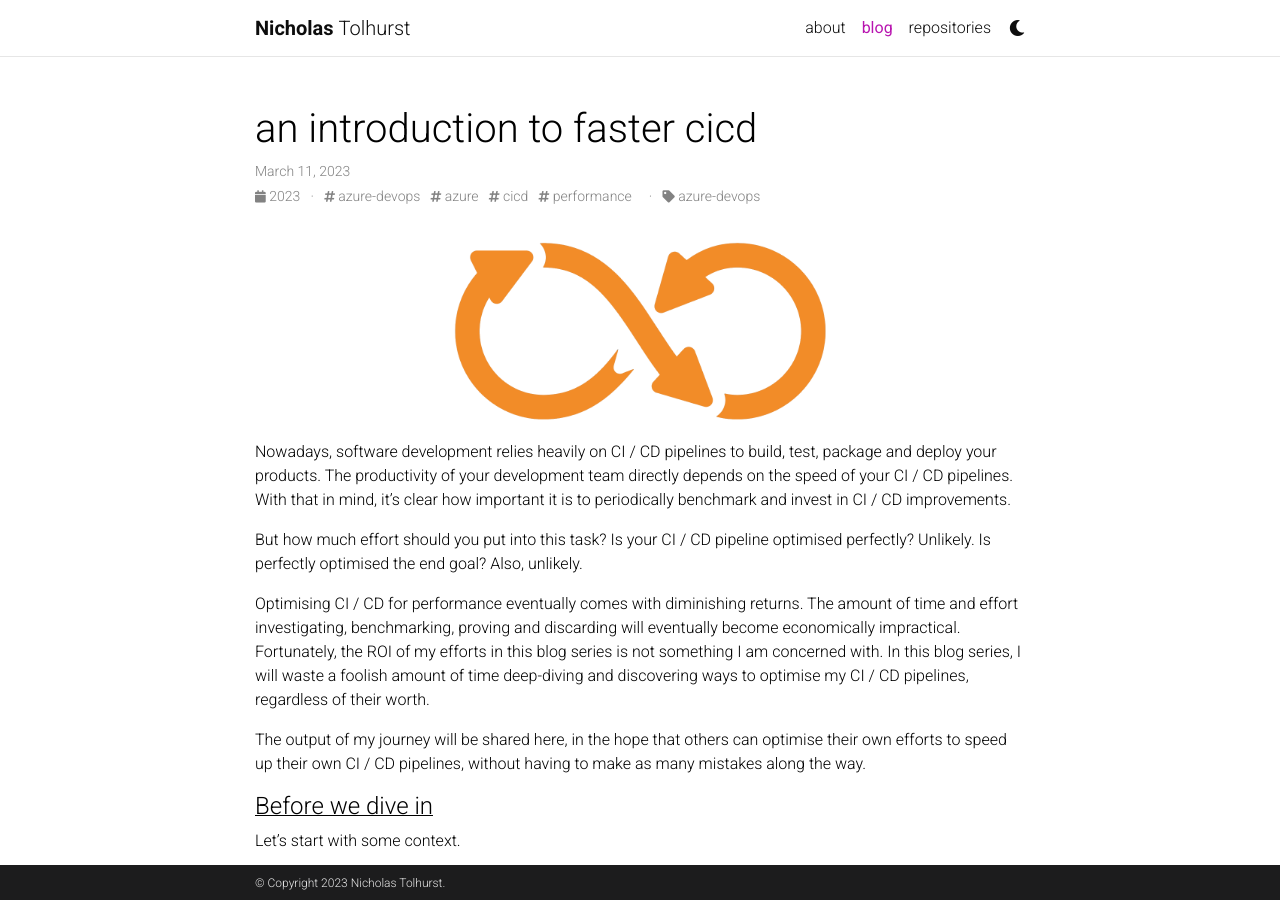
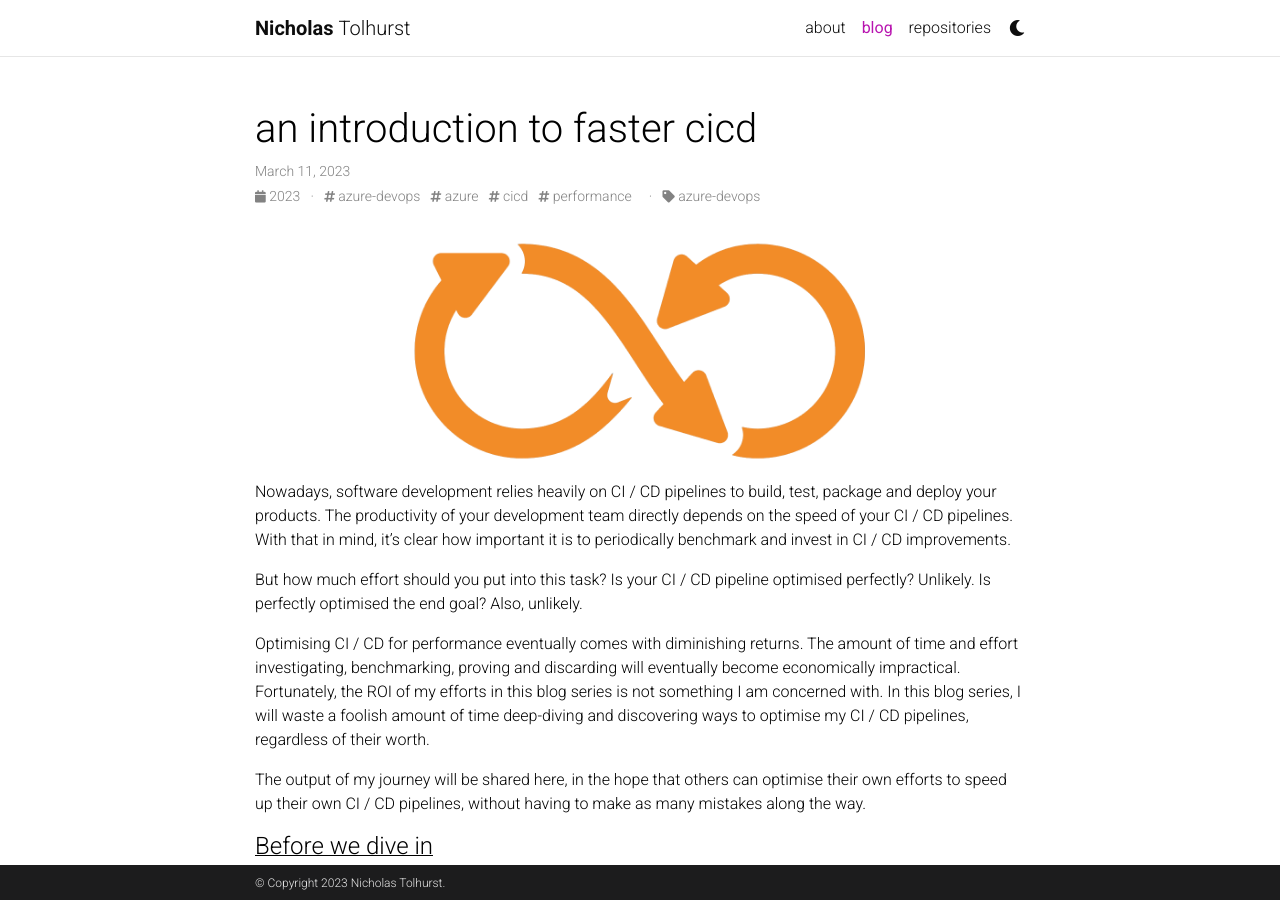
Before and after one commit to nicktolhurst/nicktolhurst.github.io, a Jekyll site: the page built from _posts/2023-03-11-faster-ci-introduction.md, in a window 1280 px wide and 900 px high. Built offline with Jekyll 4.4.1, drawn with Linux system fonts in a browser that asks for light colours; full-size pictures stand in for the smaller copies a plugin makes; comment, search, counter and statistics services are not loaded; a style sheet for code colours, icons or effects is not loaded.

Commit message:
resizes hero

```diff
--- a/_sass/_base.scss
+++ b/_sass/_base.scss
@@ -46,8 +46,8 @@ figure, img {
 }
 
 .hero {
-  max-width: 50% !important;
-  max-height: 30% !important;
+  max-width: 40vw !important;
+  max-height: 25vh !important;
   margin-left: auto !important;
   margin-right: auto !important;
   display: block !important;
```
